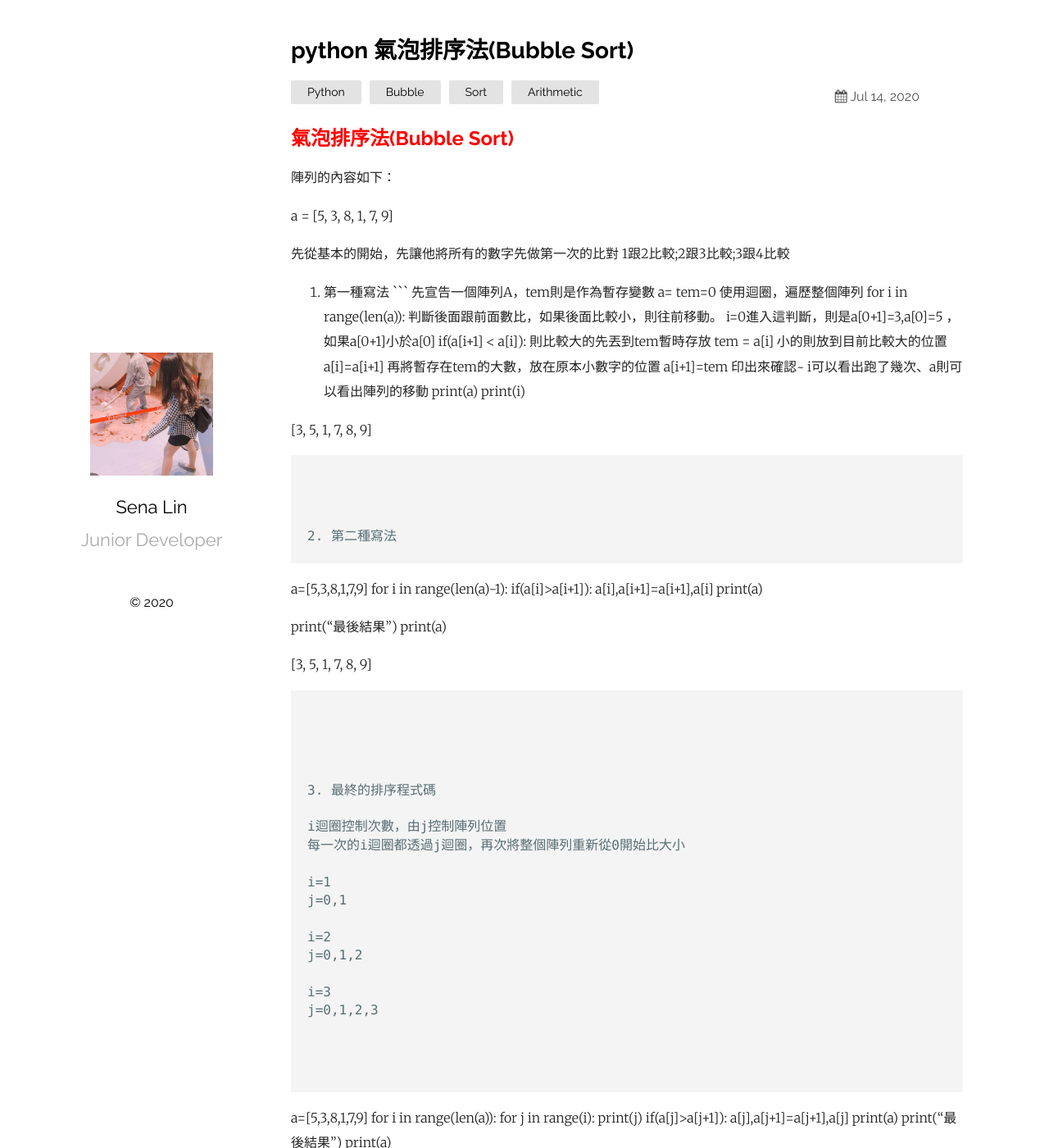
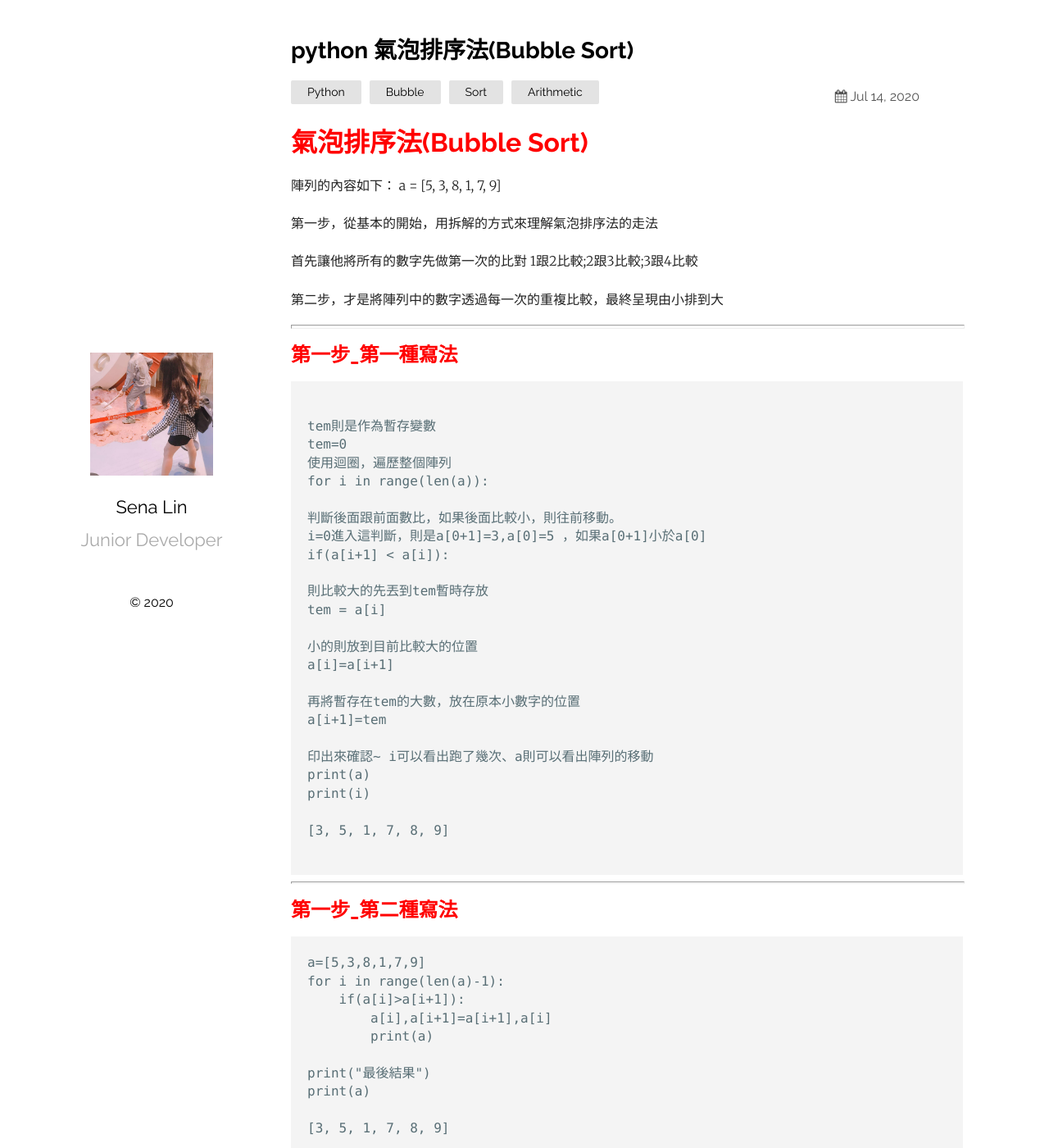
Before and after one commit to sinsin2021/Sena-s-Learning-Record, a Jekyll site: the page built from _posts/2020-07-14- Arithmetic_Bubble Sort .markdown, in a window 1280 px wide and 1400 px high. Shown: the whole window at 82% size. Built offline with Jekyll 4.4.1, drawn with Linux system fonts in a browser that asks for light colours; some of the changed text lies outside the part shown.

Commit message:
fix: 版面微調、內容微調

````diff
--- a/_posts/2020-07-14- Arithmetic_Bubble Sort .markdown
+++ b/_posts/2020-07-14- Arithmetic_Bubble Sort .markdown
@@ -6,42 +6,60 @@ categories: Python Bubble Sort Arithmetic
 ---
 <title><font color="#FF0000" style="font-weight:bold;"> 演算法 </font></title>
 
-<h2><font color="#FF0000" style="font-weight:bold;"> 氣泡排序法(Bubble Sort) </font></h2>
+<h1><font color="#FF0000" style="font-weight:bold;"> 氣泡排序法(Bubble Sort) </font></h1>
+
 
 陣列的內容如下：
-
 a = [5, 3, 8, 1, 7, 9]
 
 
-先從基本的開始，先讓他將所有的數字先做第一次的比對
+第一步，從基本的開始，用拆解的方式來理解氣泡排序法的走法
+
+首先讓他將所有的數字先做第一次的比對
 1跟2比較;2跟3比較;3跟4比較
 
-1. 第一種寫法
+第二步，才是將陣列中的數字透過每一次的重複比較，最終呈現由小排到大
+
+
+
+<hr size="5px" align="center" width="100%">
+
+<h2><font color="#FF0000" style="font-weight:bold;"> 第一步_第一種寫法 </font></h2>
+
 ```
-先宣告一個陣列A，tem則是作為暫存變數
-a=
+
+tem則是作為暫存變數
 tem=0
 使用迴圈，遍歷整個陣列
 for i in range(len(a)):
+
 判斷後面跟前面數比，如果後面比較小，則往前移動。
-	i=0進入這判斷，則是a[0+1]=3,a[0]=5 ，如果a[0+1]小於a[0]
-	if(a[i+1] < a[i]):
+i=0進入這判斷，則是a[0+1]=3,a[0]=5 ，如果a[0+1]小於a[0]
+if(a[i+1] < a[i]):
+
 則比較大的先丟到tem暫時存放
-        tem = a[i]
+tem = a[i]
+
 小的則放到目前比較大的位置
-        a[i]=a[i+1]
+a[i]=a[i+1]
+
 再將暫存在tem的大數，放在原本小數字的位置
-        a[i+1]=tem
+a[i+1]=tem
+
 印出來確認~ i可以看出跑了幾次、a則可以看出陣列的移動
-	print(a)
-	print(i)
+print(a)
+print(i)
 
 [3, 5, 1, 7, 8, 9]
+
 ```
 
+<hr size="3px" align="center" width="100%">
 
 
-2. 第二種寫法
+<h2><font color="#FF0000" style="font-weight:bold;"> 第一步_第二種寫法 </font></h2>
+
+
 ```
 a=[5,3,8,1,7,9]
 for i in range(len(a)-1):
@@ -53,12 +71,15 @@ print("最後結果")
 print(a)
 
 [3, 5, 1, 7, 8, 9]
+
 ```
 
 
+<hr size="3px" align="center" width="100%">
 
 
-3. 最終的排序程式碼
+<h2><font color="#FF0000" style="font-weight:bold;"> 第二步_最終的正確順序 </font></h2>
+
 
 i迴圈控制次數，由j控制陣列位置
 每一次的i迴圈都透過j迴圈，再次將整個陣列重新從0開始比大小
@@ -73,22 +94,20 @@ i=3
 j=0,1,2,3
 
 
-
 ```
 a=[5,3,8,1,7,9]
 for i in range(len(a)):
-    for j in range(i):
-        print(j)
-        if(a[j]>a[j+1]):
-            a[j],a[j+1]=a[j+1],a[j]
-            print(a)
+for j in range(i):
+print(j)
+if(a[j]>a[j+1]):
+a[j],a[j+1]=a[j+1],a[j]
+print(a)
 print("最後結果")
 print(a)
 
 [1, 3, 5, 7, 8, 9]
 
 ```
-
 
 
 
````
